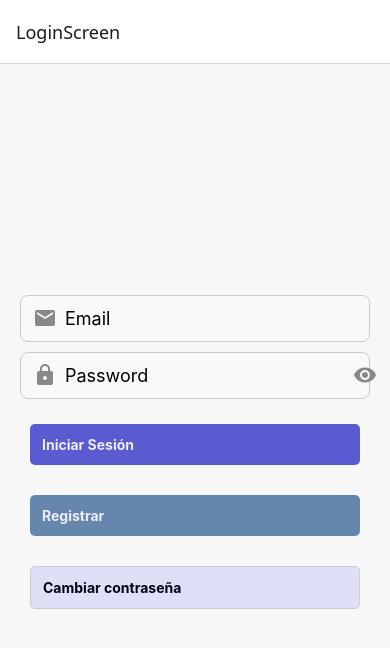
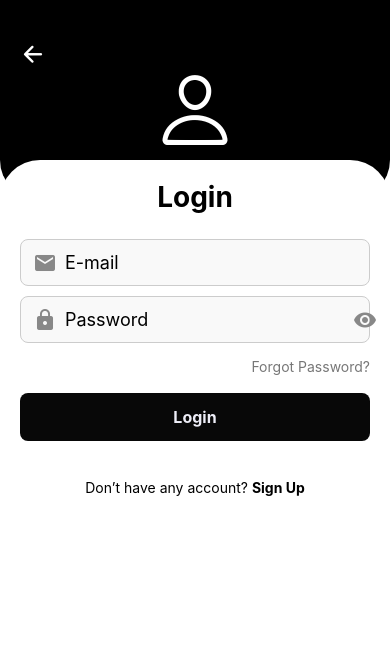
Before and after one commit to gabrielaher94/Proyecto_Prog_Movil, a React Native app in the folder ProyectoClase/: screen /LoginScreen in a window 390 px wide. Shown: the top 648 px of the page. Built offline with nearby package versions, Linux system fonts and the light colour scheme.

Commit message:
Login y register bien desiñado

```diff
--- a/ProyectoClase/App.tsx
+++ b/ProyectoClase/App.tsx
@@ -20,13 +20,13 @@ export default function App() {
         <AuthProvider>
           <NavigationContainer>
             <Stack.Navigator initialRouteName="LoginScreen">
-              <Stack.Screen name="LoginScreen" component={Login} />
-              <Stack.Screen name="HomeScreen" component={Home} />
-              <Stack.Screen name="RegisterScreen" component={Register} />
+              <Stack.Screen name="LoginScreen" component={Login}options={{ headerShown: false }} />
+              <Stack.Screen name="HomeScreen" component={Home}options={{ headerShown: false }} />
+              <Stack.Screen name="RegisterScreen" component={Register}options={{ headerShown: false }} />
               <Stack.Screen name="TruckLocation" component={TruckLocation} />
-              <Stack.Screen name="TruckType" component={TruckType} />
-              <Stack.Screen name="RegisterTruck" component={RegisterTruck} />
-              <Stack.Screen name="Perfil" component={Perfil} />
+              <Stack.Screen name="TruckType" component={TruckType} options={{ headerShown: false }}/>
+              <Stack.Screen name="RegisterTruck" component={RegisterTruck}options={{ headerShown: false }} />
+              <Stack.Screen name="Perfil" component={Perfil} options={{ headerShown: false }}/>
             </Stack.Navigator>
           </NavigationContainer>
         </AuthProvider>
--- a/ProyectoClase/src/components/CustomButton.tsx
+++ b/ProyectoClase/src/components/CustomButton.tsx
@@ -1,41 +1,49 @@
 import React from "react";
-import { TouchableOpacity , Text, StyleSheet} from "react-native";
+import { TouchableOpacity , Text, StyleSheet } from "react-native";
 
+type Props = {
+  title: string;
+  onPress: () => void;
+  variant?: "primary" | "secondary" | "tertiary";
+};
 
-type Props={
-    title:string;
-    onPress: () => void;
-    variant?:'primary' |'secondary' | 'tertiary';
-}
-//componentes con props
-export default function CustomButton({title, onPress, variant ='primary'}:Props){
-    const styles =getStyles(variant);
-    return(
-    <TouchableOpacity onPress={onPress} style={styles.button} >
-        <Text style={styles.text}>{title} </Text>
+export default function CustomButton({ title, onPress, variant = "primary" }: Props) {
+  const styles = getStyles(variant);
+  return (
+    <TouchableOpacity onPress={onPress} style={styles.button}>
+      <Text style={styles.text}>{title}</Text>
     </TouchableOpacity>
   );
 }
-//funcion con parametros para generar estilo
-const getStyles =(variant:'primary' |'secondary' | 'tertiary')=>{
 
-    return StyleSheet.create({
-        button:{
-            padding: 12,
-            margin: 10,
-            borderRadius:5,
-            backgroundColor:
-            variant==='primary' ? '#5a5ad1ff' :
-            variant==='secondary' ? '#6587aeff' :
-            '#dfdff7',
-            borderWidth: variant=== 'tertiary'? 1:0,
-            borderColor: "#ccc"
-        },
-        text:{
-            color: variant=== "primary" || variant ==="secondary" ? '#ededf7':'#010117',
-            fontWeight: 'bold',
-        },
-    } )
+const getStyles = (variant: "primary" | "secondary" | "tertiary") => {
+  return StyleSheet.create({
+    button: {
+      padding: 14,
+      marginVertical: 8,
+      borderRadius: 8,
+      width: "100%", // 👈 hace que el botón ocupe todo el ancho del contenedor
+      backgroundColor:
+        variant === "primary"
+          ? "#080808ff"
+          : variant === "secondary"
+          ? "#6587aeff"
+          : "#dfdff7",
+      borderWidth: variant === "tertiary" ? 1 : 0,
+      borderColor: "#ccc",
 
-
-}
+      // 👇 centrado de texto
+      alignItems: "center",
+      justifyContent: "center",
+    },
+    text: {
+      color:
+        variant === "primary" || variant === "secondary"
+          ? "#ededf7"
+          : "#010117",
+      fontWeight: "bold",
+      fontSize: 16,
+      textAlign: "center",
+    },
+  });
+};
--- a/ProyectoClase/src/screens/Login.tsx
+++ b/ProyectoClase/src/screens/Login.tsx
@@ -1,4 +1,4 @@
-import { View, StyleSheet, Alert, Image } from "react-native";
+import { View, StyleSheet, Text, TouchableOpacity } from "react-native";
 import CustomButton from "../components/CustomButton";
 import CustomInput from "../components/CustomInput";
 import { useState, useCallback } from "react";
@@ -7,6 +7,8 @@ import { useAuth } from "../contexts/AuthContext";
 import { useTheme } from "../contexts/ThemeContext";
 import auth from '@react-native-firebase/auth';
 import React from "react";
+import Icon from "react-native-vector-icons/Ionicons"; // 👈 Para el ícono de usuario y flecha
+import { Alert } from "react-native";
 
 export default function Login({ navigation }: any) {
   const [email, setEmail] = useState("");
@@ -22,13 +24,8 @@ export default function Login({ navigation }: any) {
     }, [])
   );
 
-  const handleOnChangeEmail = (text: string) => {
-    setEmail(text);
-  };
-
-  const handleOnChangePassword = (text: string) => {
-    setPassword(text);
-  };
+  const handleOnChangeEmail = (text: string) => setEmail(text);
+  const handleOnChangePassword = (text: string) => setPassword(text);
 
   const handleRegister = () => {
     navigation.navigate("RegisterScreen");
@@ -43,8 +40,8 @@ export default function Login({ navigation }: any) {
 
       const userCredential = await auth().signInWithEmailAndPassword(email, password);
       const user = userCredential.user;
+      navigation.navigate("HomeScreen", { correo: user.email });
 
-      navigation.navigate("HomeScreen", { correo: user.email });
     } catch (error: any) {
       console.log("Login error:", error.code, error.message);
 
@@ -65,15 +62,21 @@ export default function Login({ navigation }: any) {
   };
 
   return (
-    <View
-      style={[
-        styles.container,
-        isDark ? styles.darkBackground : styles.lightBackground,
-      ]}
-    >
-      <View style={styles.item}>
+    <View style={styles.container}>
+      {/* Parte superior con fondo negro y el ícono */}
+      <View style={styles.header}>
+        <TouchableOpacity onPress={() => navigation.goBack()} style={styles.backButton}>
+          <Icon name="arrow-back" size={26} color="#fff" />
+        </TouchableOpacity>
+        <Icon name="person-outline" size={80} color="#fff" style={styles.userIcon} />
+      </View>
+
+      {/* Contenedor blanco */}
+      <View style={styles.content}>
+        <Text style={styles.title}>Login</Text>
+
         <CustomInput
-          title="Email"
+          title="E-mail"
           value={email}
           type="email"
           onChange={handleOnChangeEmail}
@@ -85,26 +88,19 @@ export default function Login({ navigation }: any) {
           type="password"
           onChange={handleOnChangePassword}
         />
+
+        <TouchableOpacity style={styles.forgotPassword}>
+          <Text style={styles.forgotText}>Forgot Password?</Text>
+        </TouchableOpacity>
+
+        <CustomButton title="Login" onPress={handleLogin} />
+
+        <View style={styles.footer}>
+          <Text style={styles.footerText}>Don’t have any account? </Text>
+          <TouchableOpacity onPress={handleRegister}>
+            <Text style={styles.footerLink}>Sign Up</Text>
+          </TouchableOpacity>
         </View>
-
-      <View style={styles.item}>
-        <CustomButton title="Iniciar Sesión" onPress={handleLogin} />
-      </View>
-
-      <View style={styles.item}>
-        <CustomButton
-          title="Registrar"
-          onPress={handleRegister}
-          variant="secondary"
-        />
-      </View>
-
-      <View style={styles.item}>
-        <CustomButton
-          title="Cambiar contraseña"
-          onPress={() => {}}
-          variant="tertiary"
-        />
       </View>
     </View>
   );
@@ -113,26 +109,58 @@ export default function Login({ navigation }: any) {
 const styles = StyleSheet.create({
   container: {
     flex: 1,
+    backgroundColor: "#fff",
+  },
+  header: {
+    backgroundColor: "#000",
+    height: 200,
+    borderBottomLeftRadius: 40,
+    borderBottomRightRadius: 40,
+    alignItems: "center",
     justifyContent: "center",
-    alignItems: "center",
+    position: "relative",
+  },
+  backButton: {
+    position: "absolute",
+    top: 40,
+    left: 20,
+  },
+  userIcon: {
+    marginTop: 20,
+  },
+  content: {
+    flex: 1,
     padding: 20,
+    marginTop: -40,
+    backgroundColor: "#fff",
+    borderTopLeftRadius: 40,
+    borderTopRightRadius: 40,
   },
-  lightBackground: { backgroundColor: "#f7f7f8ff" },
-  darkBackground: { backgroundColor: "#000" },
-
-  logo: {
-    width: 120,
-    height: 120,
-    marginBottom: 30,
+  title: {
+    fontSize: 28,
+    fontWeight: "bold",
+    textAlign: "center",
+    marginBottom: 20,
+    color: "#000",
   },
-  item: {
-    width: "100%",
-    marginVertical: 5,
+  forgotPassword: {
+    alignSelf: "flex-end",
+    marginVertical: 10,
+  },
+  forgotText: {
+    color: "#777",
+    fontSize: 14,
+  },
+  footer: {
+    flexDirection: "row",
+    justifyContent: "center",
+    marginTop: 30,
   },
   footerText: {
-    marginTop: 20,
-    fontSize: 16,
+    color: "#000",
   },
-  lightText: { color: "#000" },
-  darkText: { color: "#fff" },
+  footerLink: {
+    color: "#000",
+    fontWeight: "bold",
+  },
 });
--- a/ProyectoClase/src/screens/Register.tsx
+++ b/ProyectoClase/src/screens/Register.tsx
@@ -1,14 +1,13 @@
-import { View, StyleSheet, Alert } from "react-native";
+import { View, StyleSheet, Text, TouchableOpacity, Alert } from "react-native";
 import CustomButton from "../components/CustomButton";
 import CustomInput from "../components/CustomInput";
 import { useState } from "react";
-
-// 🔹 Importar Firebase desde React Native Firebase
 import auth from '@react-native-firebase/auth';
 import firestore from '@react-native-firebase/firestore';
 import React from "react";
+import Icon from "react-native-vector-icons/Ionicons";
 
-export default function Register({navigation}: any) {
+export default function Register({ navigation }: any) {
   const [name, setname] = useState("");
   const [id, setid] = useState("");
   const [phone, setphone] = useState("");
@@ -16,31 +15,23 @@ export default function Register({navigation}: any) {
   const [email, setemail] = useState("");
   const [password, setpassword] = useState("");
 
-  const handleOnchangeName = (nam: string) => setname(nam);
-  const handleOnchangeID = (id1: string) => setid(id1);
-  const handleOnchangePhone = (phon: string) => setphone(phon);
-  const handleOnchangeGender = (gende: string) => setgender(gende);
-  const handleOnChangeEmail = (emai: string) => setemail(emai);
-  const handleOnChangePassword = (pass: string) => setpassword(pass);
-
   const handleRegister = async () => {
     try {
       if (!email || !password || !name || !id || !phone || !gender) {
         Alert.alert("Error", "Por favor complete todos los campos");
         return;
       }
+
       const signInMethods = await auth().fetchSignInMethodsForEmail(email);
-    if (signInMethods.length > 0) {
-      Alert.alert("Error", "Este email ya está registrado");
-      return;
-    }
+      if (signInMethods.length > 0) {
+        Alert.alert("Error", "Este email ya está registrado");
+        return;
+      }
 
-
-      // 🔹 Crear usuario en Firebase Auth
       const userCredential = await auth().createUserWithEmailAndPassword(email, password);
       const user = userCredential.user;
 
-      // 🔹 Guardar info adicional en Firestore
+
       await firestore().collection('users').doc(user.uid).set({
         name,
         id,
@@ -51,14 +42,7 @@ export default function Register({navigation}: any) {
 
       Alert.alert("Éxito", "Usuario registrado correctamente ✅");
 
-      navigation.navigate("Perfil", {
-        name,
-        id,
-        phone,
-        gender,
-        email,
-      });
-
+      navigation.navigate("Perfil", { name, id, phone, gender, email });
     } catch (error: any) {
       console.log(error);
       Alert.alert("Error", error.message);
@@ -67,23 +51,79 @@ export default function Register({navigation}: any) {
 
   return (
     <View style={styles.container}>
-      <View style={styles.item}>
-        <CustomInput title="Name" value={name} type="name" onChange={handleOnchangeName} />
-        <CustomInput title="ID" value={id} type="id" onChange={handleOnchangeID} />
-        <CustomInput title="Phone" value={phone} type="phone" onChange={handleOnchangePhone} />
-        <CustomInput title="Gender" value={gender} type="gender" onChange={handleOnchangeGender} />
-        <CustomInput title="Email" value={email} type="email" onChange={handleOnChangeEmail} />
-        <CustomInput title="Password" value={password} type="password" onChange={handleOnChangePassword} />
+      {/* 🔹 Encabezado negro con curva */}
+      <View style={styles.header}>
+        <TouchableOpacity onPress={() => navigation.goBack()} style={styles.backButton}>
+          <Icon name="arrow-back" size={26} color="#fff" />
+        </TouchableOpacity>
+        <Text style={styles.headerTitle}>Sign Up</Text>
       </View>
 
-      <View style={styles.item}>
-        <CustomButton title="Register" onPress={handleRegister} />
-      </View>
+      {/* 🔹 Contenido */}
+      <View style={styles.content}>
+  <CustomInput title="Full Name" value={name} type="text" onChange={setname} />
+  <CustomInput title="ID" value={id} type="text" onChange={setid} />
+  <CustomInput title="Phone" value={phone} type="phone" onChange={setphone} />
+  <CustomInput title="Gender" value={gender} type="text" onChange={setgender} />
+  <CustomInput title="E-mail" value={email} type="email" onChange={setemail} />
+  <CustomInput title="Password" value={password} type="password" onChange={setpassword} />
+
+  <CustomButton title="Sign Up" onPress={handleRegister} />
+
+  <View style={styles.footer}>
+    <Text style={styles.footerText}>Already have an account? </Text>
+    <TouchableOpacity onPress={() => navigation.navigate("LoginScreen")}>
+      <Text style={styles.footerLink}>Login</Text>
+    </TouchableOpacity>
+  </View>
+</View>
     </View>
   );
 }
 
 const styles = StyleSheet.create({
-  container: { padding: 15 },
-  item: { marginVertical: 10 },
+  container: {
+    flex: 1,
+    backgroundColor: "#fff",
+  },
+  header: {
+    backgroundColor: "#000",
+    height: 150,
+    borderBottomLeftRadius: 40,
+    borderBottomRightRadius: 40,
+    alignItems: "center",
+    justifyContent: "center",
+    position: "relative",
+  },
+  backButton: {
+    position: "absolute",
+    top: 40,
+    left: 20,
+  },
+  headerTitle: {
+    fontSize: 26,
+    fontWeight: "bold",
+    color: "#fff",
+    marginTop: 20,
+  },
+  content: {
+    flex: 1,
+    padding: 20,
+    marginTop: -20,
+    backgroundColor: "#fff",
+    borderTopLeftRadius: 30,
+    borderTopRightRadius: 30,
+  },
+  footer: {
+    flexDirection: "row",
+    justifyContent: "center",
+    marginTop: 30,
+  },
+  footerText: {
+    color: "#000",
+  },
+  footerLink: {
+    color: "#000",
+    fontWeight: "bold",
+  },
 });
```
Also changed, not shown: ProyectoClase/src/components/CustomInput.tsx (+9 -12 lines), 2 other files (tests, documents, lock files or other folders). Lines whose indentation alone changed are shown as unchanged.
